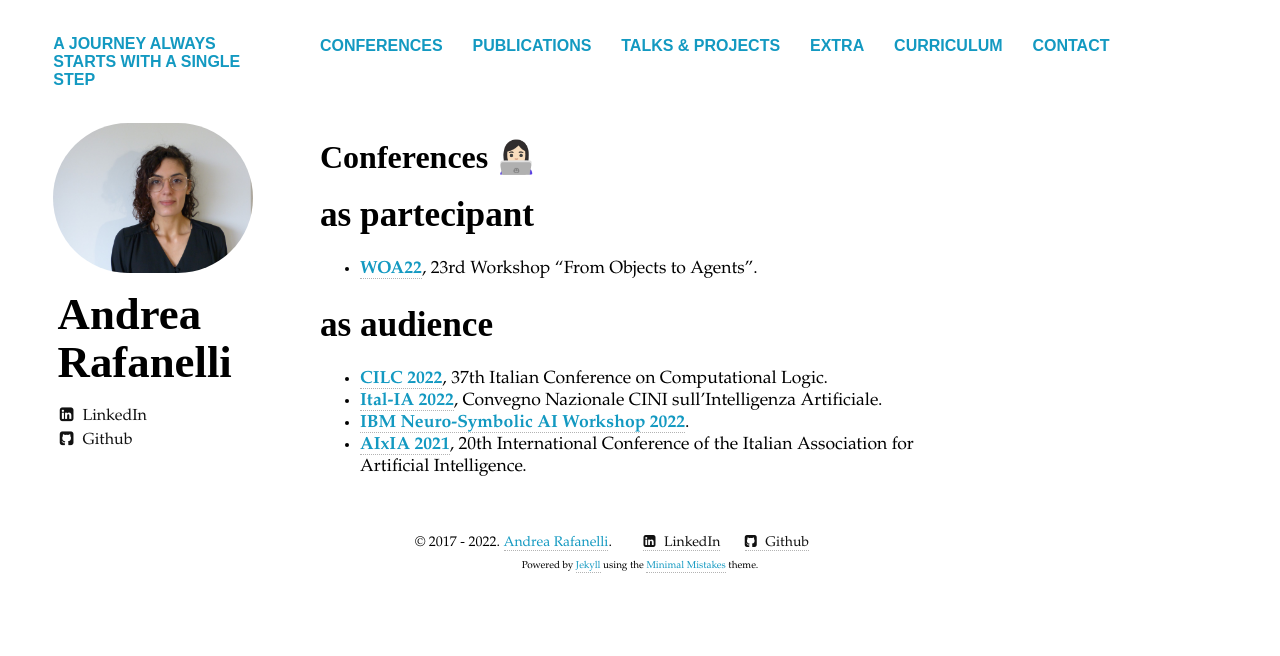
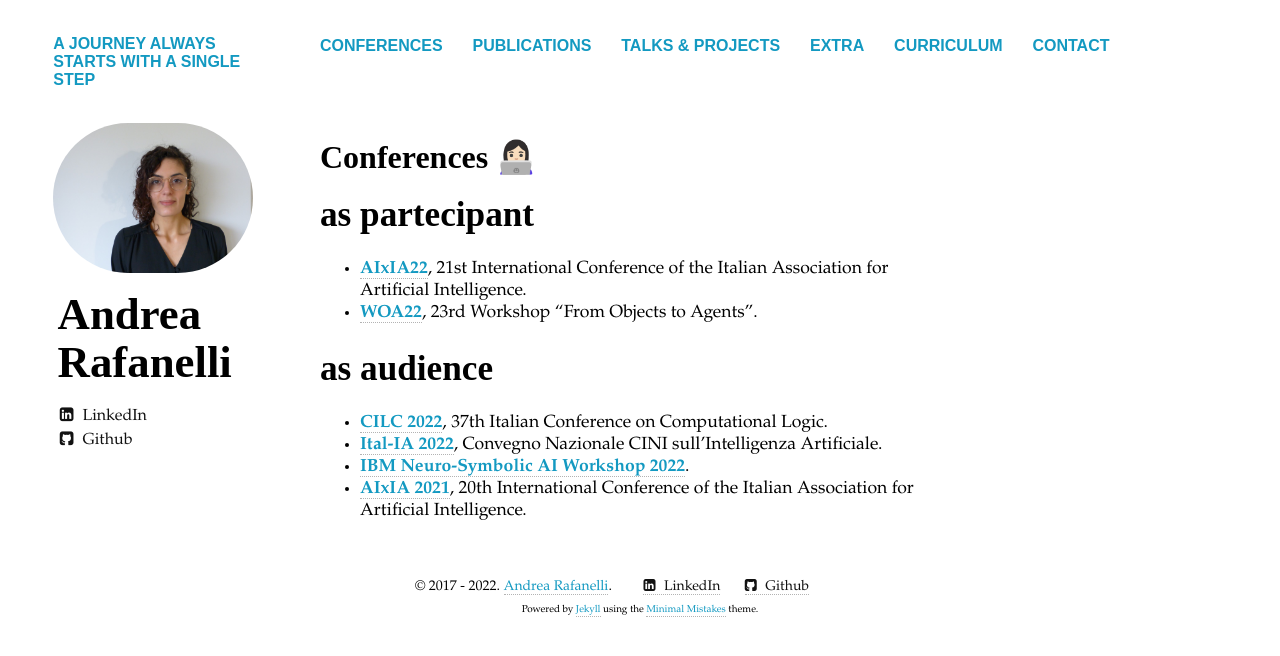
Before and after one commit to aaaaands/andreeea.github.io, a Jekyll site: the page built from conferences.md, in a window 1280 px wide. Shown: the top 656 px of the page. Built offline with Jekyll 4.4.1, drawn with Linux system fonts in a browser that asks for light colours; nearby versions of some CDN libraries.

Commit message:
Update conferences.md

```diff
--- a/conferences.md
+++ b/conferences.md
@@ -4,6 +4,7 @@ title: Conferences 👩🏻‍💻
 ---
 
 ## as partecipant
+  * [**AIxIA22**](https://aixia2022.uniud.it), 21st International Conference of the Italian Association for Artificial Intelligence.
   * [**WOA22**](https://sites.google.com/view/woa2022), 23rd Workshop "From Objects to Agents".
  <br>
 
```
